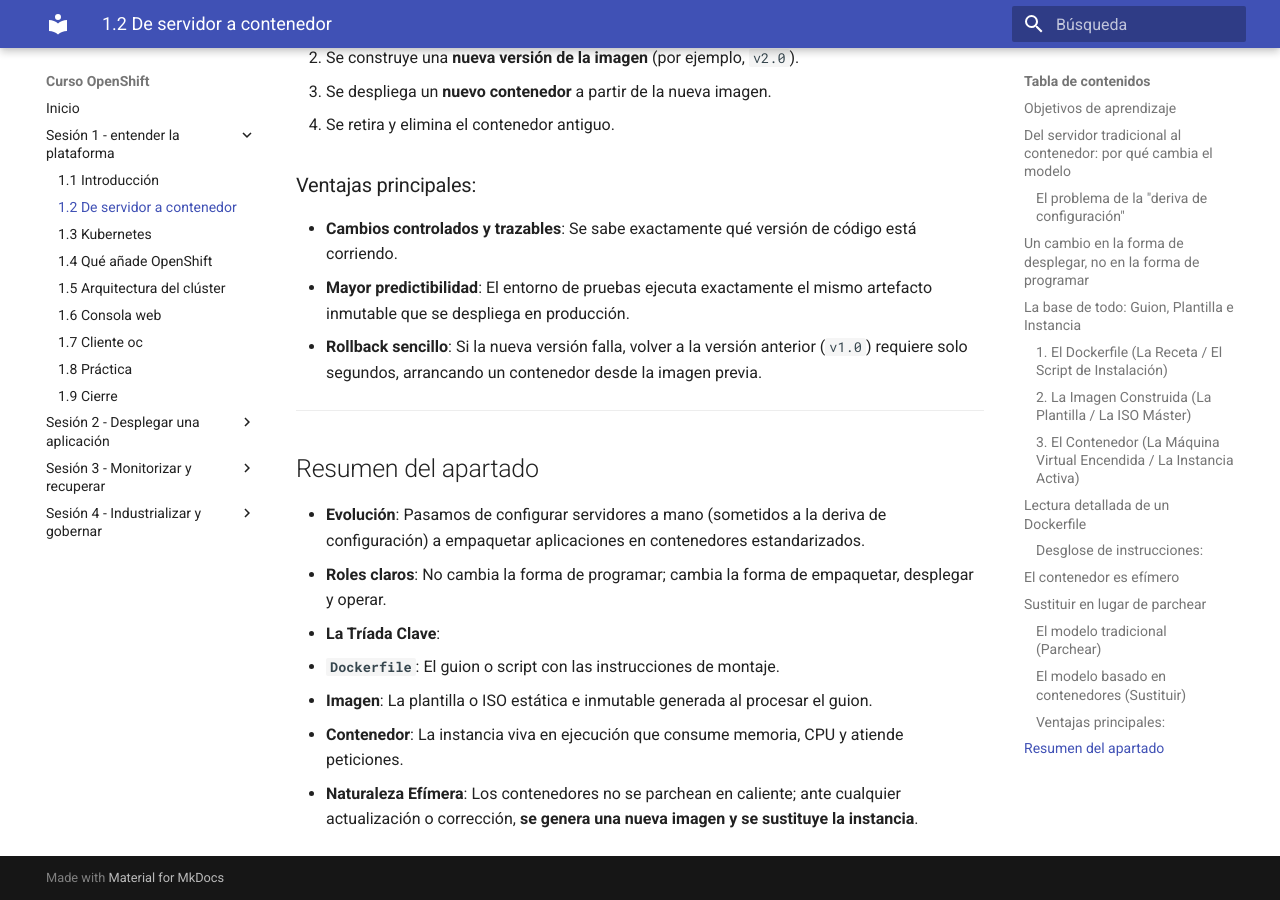
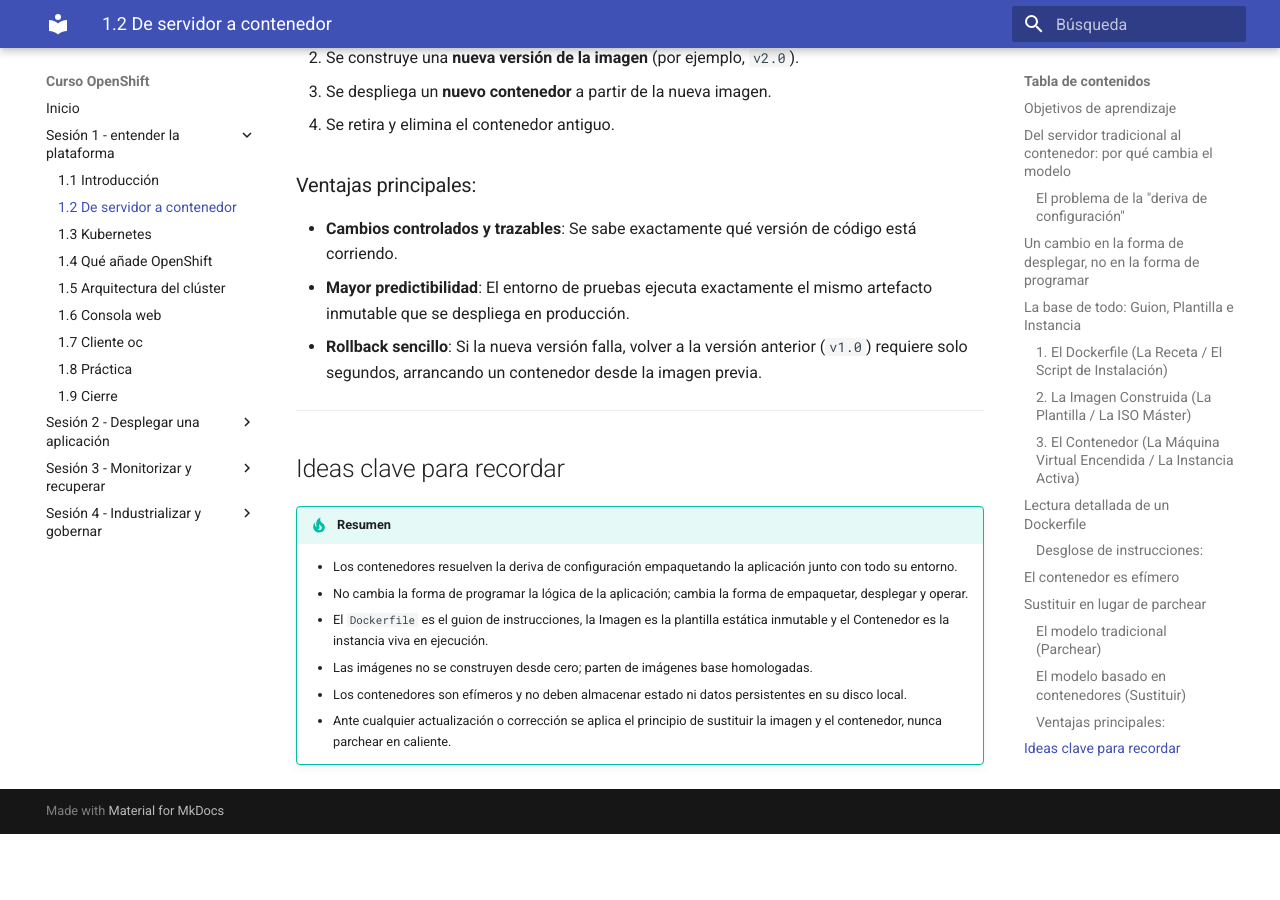
Before and after one commit to ieftraining/curso-openshift, an MkDocs documentation site: the page built from docs/sesion1/1.2 de servidor a contendor.md, in a window 1280 px wide and 900 px high, scrolled down 5605 px. Built offline with MkDocs 1.6.1 and Material for MkDocs 9.7.7, drawn with Linux system fonts in a browser that asks for light colours; after the commit the page ends 6439 px from its top, so only the background shows below that.

Commit message:
Add files via upload

```diff
--- a/docs/sesion1/1.2 de servidor a contendor.md
+++ b/docs/sesion1/1.2 de servidor a contendor.md
@@ -178,12 +178,13 @@
 
 ---
 
-## Resumen del apartado
+## Ideas clave para recordar
 
-- **Evolución**: Pasamos de configurar servidores a mano (sometidos a la deriva de configuración) a empaquetar aplicaciones en contenedores estandarizados.
-- **Roles claros**: No cambia la forma de programar; cambia la forma de empaquetar, desplegar y operar.
-- **La Tríada Clave**:
-  - **`Dockerfile`**: El guion o script con las instrucciones de montaje.
-  - **Imagen**: La plantilla o ISO estática e inmutable generada al procesar el guion.
-  - **Contenedor**: La instancia viva en ejecución que consume memoria, CPU y atiende peticiones.
-- **Naturaleza Efímera**: Los contenedores no se parchean en caliente; ante cualquier actualización o corrección, **se genera una nueva imagen y se sustituye la instancia**.
+!!! tip "Resumen"
+
+    - Los contenedores resuelven la deriva de configuración empaquetando la aplicación junto con todo su entorno.
+    - No cambia la forma de programar la lógica de la aplicación; cambia la forma de empaquetar, desplegar y operar.
+    - El `Dockerfile` es el guion de instrucciones, la Imagen es la plantilla estática inmutable y el Contenedor es la instancia viva en ejecución.
+    - Las imágenes no se construyen desde cero; parten de imágenes base homologadas.
+    - Los contenedores son efímeros y no deben almacenar estado ni datos persistentes en su disco local.
+    - Ante cualquier actualización o corrección se aplica el principio de sustituir la imagen y el contenedor, nunca parchear en caliente.
```
